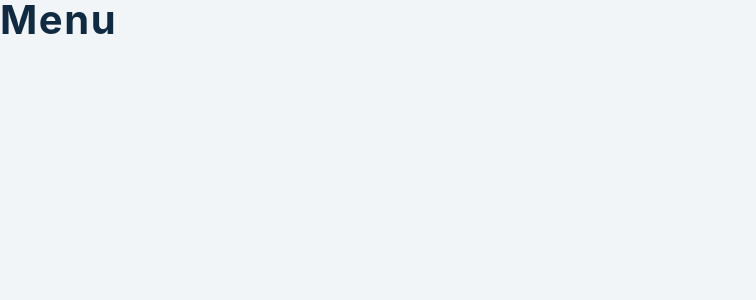
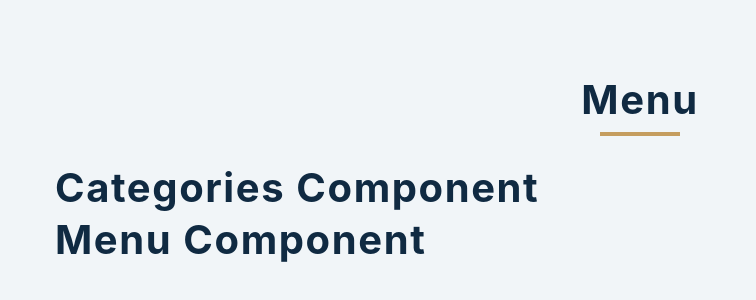
Before and after one commit to kennybates/food-menu, a React (Create React App) app: page / in a window 1280 px wide. Shown: the top 300 px of the page, without its empty margins (0-756 px from the left). Built offline with nearby package versions, Linux system fonts and the light colour scheme.

Commit message:
Update App.js
created states for menu items and categories. Also, created layout for menu items and categories component.

```diff
--- a/src/App.js
+++ b/src/App.js
@@ -4,10 +4,20 @@ import Menu from './Menu';
 import Categories from './Categories';
 
 function App() {
+  const [menuItems, setMenuItems] = useState(data);
+  const [categories, setCategories] = useState([]);
+
   return (
-    <div className='container'>
-      <h2>Menu</h2>
-    </div>
+    <main>
+      <section className='menu section'>
+        <div className='title'>
+          <h2>Menu</h2>
+          <div className='underline'></div>
+        </div>
+        <Categories />
+        <Menu items={menuItems}/>
+      </section>
+    </main>
   );
 }
 
```
